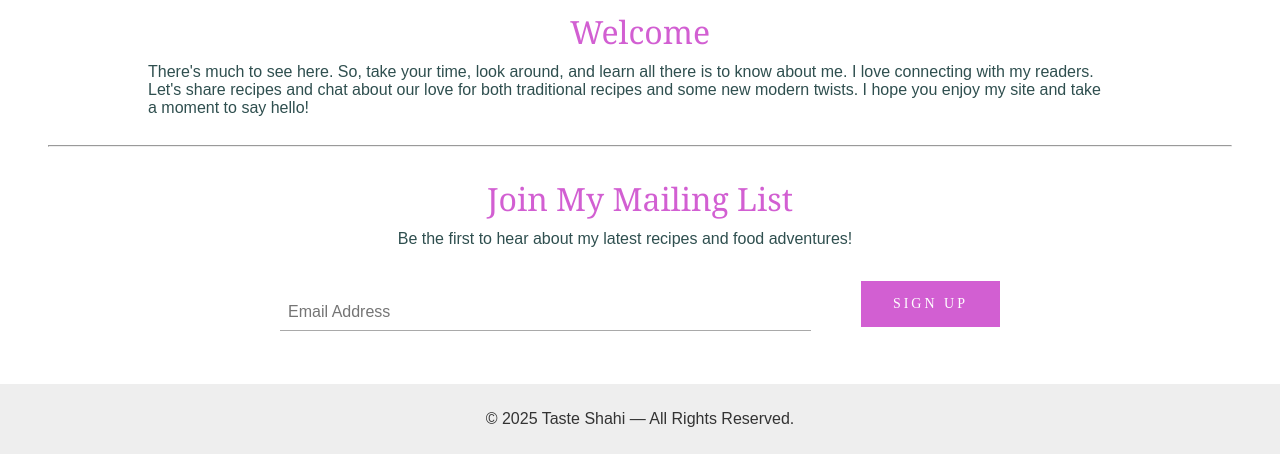
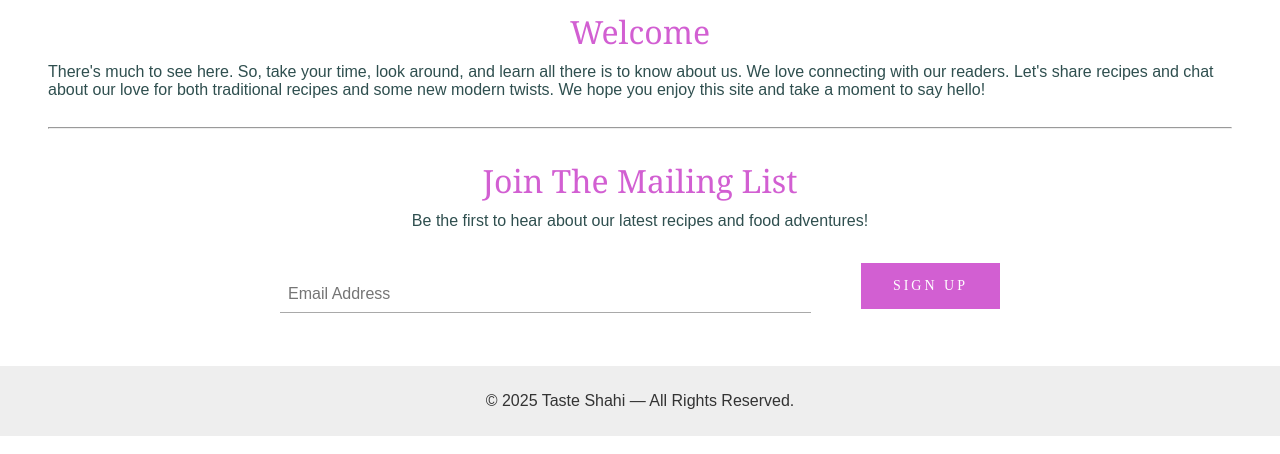
Before and after one commit to swad-rajsi/swad-rajsi.github.io, a Jekyll site: the page built from index.md, in a window 1280 px wide. Shown: the part 683-1137 px from the top of the page. Built offline with Jekyll 4.4.1, drawn with Linux system fonts in a browser that asks for light colours.

Commit message:
mobile home page

```diff
--- a/index.md
+++ b/index.md
@@ -20,14 +20,14 @@ title: "Home"
 <div class="swad-rajsi-centre-display" style="margin-top:30px;margin-bottom:10px;color: #d25fd2ff;font-size:32px;font-family:Georgia;" >
 Welcome
 </div>
-<div class="swad-rajsi-centre-display" style="marging-left:30px;margin-right:30px;padding-left:100px;padding-right:100px;marging-bottom:30px;padding-bottom:20px;font-size:16px;font-family:sans-serif;color:darkslategray;">
-There's much to see here. So, take your time, look around, and learn all there is to know about me. I love connecting with my readers. Let's share recipes and chat about our love for both traditional recipes and some new modern twists. I hope you enjoy my site and take a moment to say hello!
+<div class="swad-rajsi-centre-display" style="marging-bottom:30px;padding-bottom:20px;font-size:1em;font-family:sans-serif;color:darkslategray;">
+There's much to see here. So, take your time, look around, and learn all there is to know about us. We love connecting with our readers. Let's share recipes and chat about our love for both traditional recipes and some new modern twists. We hope you enjoy this site and take a moment to say hello!
 </div>
 ---
-<div class="swad-rajsi-centre-display" style="margin-top:30px;margin-bottom:10px;color: #d25fd2ff;font-size:32px;font-family:Georgia;">Join My Mailing List
+<div class="swad-rajsi-centre-display" style="margin-top:30px;margin-bottom:10px;color: #d25fd2ff;font-size:32px;font-family:Georgia;">Join The Mailing List
 </div>
-<div class="swad-rajsi-centre-display" style="marging-left:30px;margin-right:30px;padding-left:100px;padding-right:100px;font-size:16px;font-family:sans-serif;color:darkslategray;">
-Be the first to hear about my latest recipes and food adventures!
+<div class="swad-rajsi-centre-display" style="font-size:1em;font-family:sans-serif;color:darkslategray;">
+Be the first to hear about our latest recipes and food adventures!
 </div>
 <div>
 <form id="joiningMailingListForm" class="swad-rajsi-centre-display" style="margin-top:30px;marging-left:20px;padding-left:40px;text-transform:none;" action="https://formspree.io/f/xqarjooq" method="POST">
```
